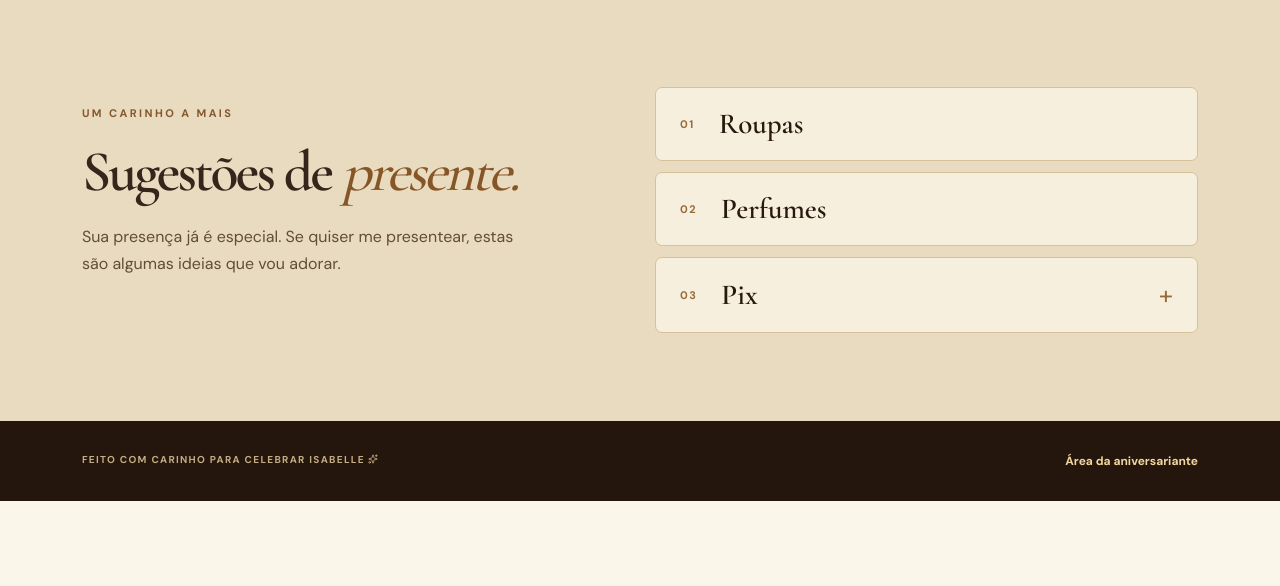
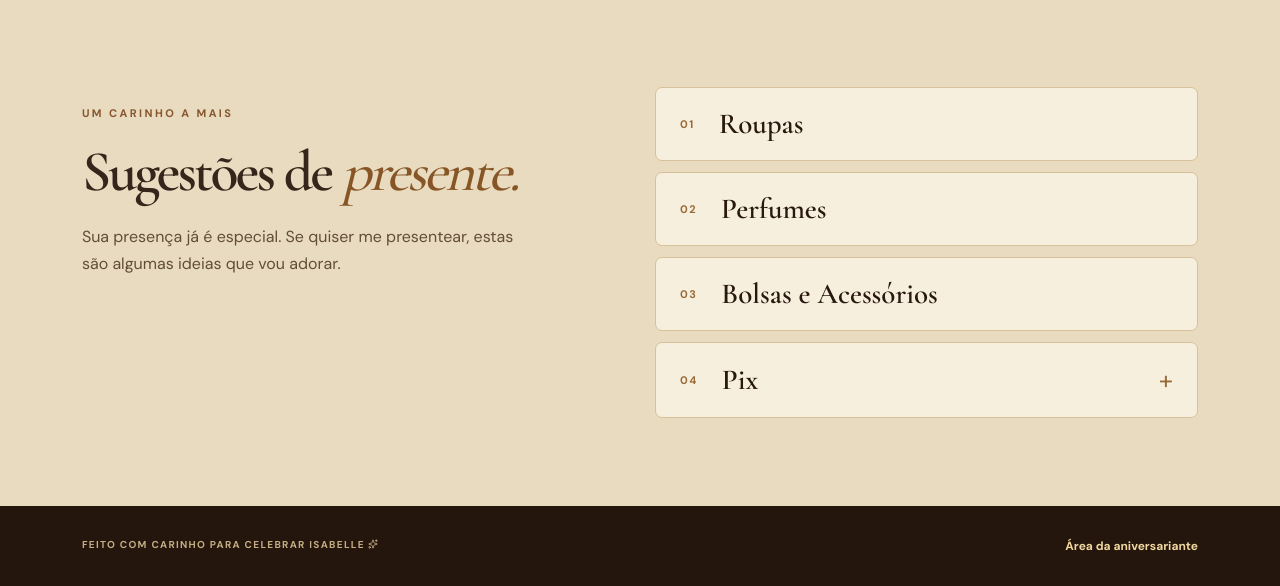
Before and after one commit to FBGdev/convite, a Flask app: page / in a window 1280 px wide. Shown: the part 2018-2604 px from the top of the page. Before the commit the page ends 2519 px from the top, so only its background shows below. Run offline with Flask 3, Linux system fonts and the light colour scheme; parts of the project's set-up code (start-up, migrations or seed data) failed here and were passed over; some libraries are stand-ins or nearby versions.

Commit message:
Add bags and accessories gift suggestion

```diff
--- a/templates/invite.html
+++ b/templates/invite.html
@@ -42,8 +42,9 @@
       <div class="gift-options">
         <div class="gift-option"><span>01</span><strong>Roupas</strong></div>
         <div class="gift-option"><span>02</span><strong>Perfumes</strong></div>
+        <div class="gift-option"><span>03</span><strong>Bolsas e Acessórios</strong></div>
         {% if event.pix_key %}
-        <details class="gift-option gift-pix"><summary><span>03</span><strong>Pix</strong><span class="gift-expand" aria-hidden="true">+</span></summary><div class="gift-pix-content"><p>Se preferir, esta também é uma opção.</p><strong id="pix-key">{{ event.pix_key }}</strong><button id="copy-pix" type="button" aria-label="Copiar chave Pix">Copiar chave Pix</button><small id="copy-pix-status" role="status" aria-live="polite"></small></div></details>
+        <details class="gift-option gift-pix"><summary><span>04</span><strong>Pix</strong><span class="gift-expand" aria-hidden="true">+</span></summary><div class="gift-pix-content"><p>Se preferir, esta também é uma opção.</p><strong id="pix-key">{{ event.pix_key }}</strong><button id="copy-pix" type="button" aria-label="Copiar chave Pix">Copiar chave Pix</button><small id="copy-pix-status" role="status" aria-live="polite"></small></div></details>
         {% endif %}
       </div>
     </div>
```
Also changed, not shown: tests/test_app.py (+2 -0 lines).
